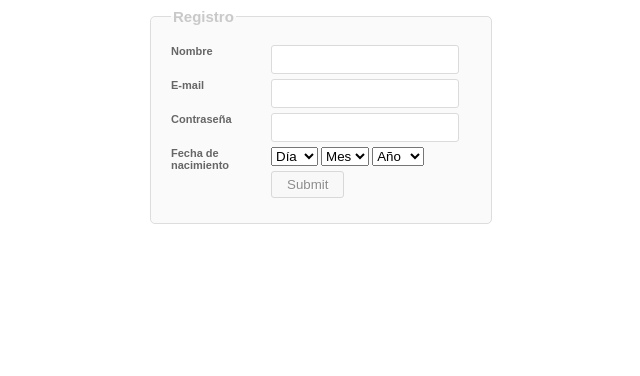
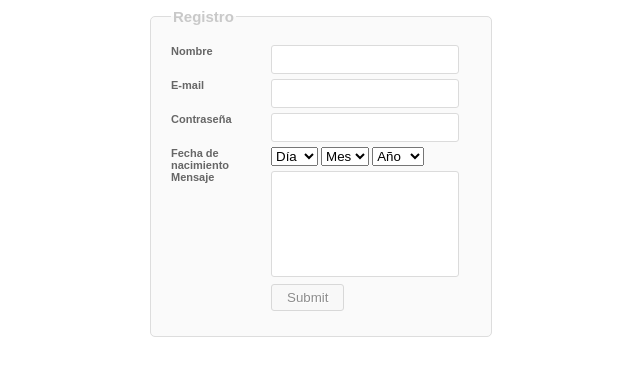
Before and after one commit to apeeclgithub/Cannabis, a PHP site: page /registro.php in a window 1280 px wide. Shown: the top 376 px of the page, without its empty margins (319-959 px from the left). Run offline with PHP 8.4, Linux system fonts and the light colour scheme.

Commit message:
update registro

```diff
--- a/registro.php
+++ b/registro.php
@@ -51,6 +51,11 @@
                   <?php  for($i=1900;$i<=2014;$i++) { echo "<option value='".$i."'>".$i."</option>"; } ?>
             </select>
         </label>
+
+        <label for="date1"><span>Mensaje</span>
+            <textarea name="date1" id="date1" ></textarea>
+        </label>
+
         <label><span>&nbsp;</span>
             <button class="submit_btn1" id="submit_btn1">Submit</button>
         </label>
```
Also changed, not shown: function/registro.php (+6 -1 lines).
